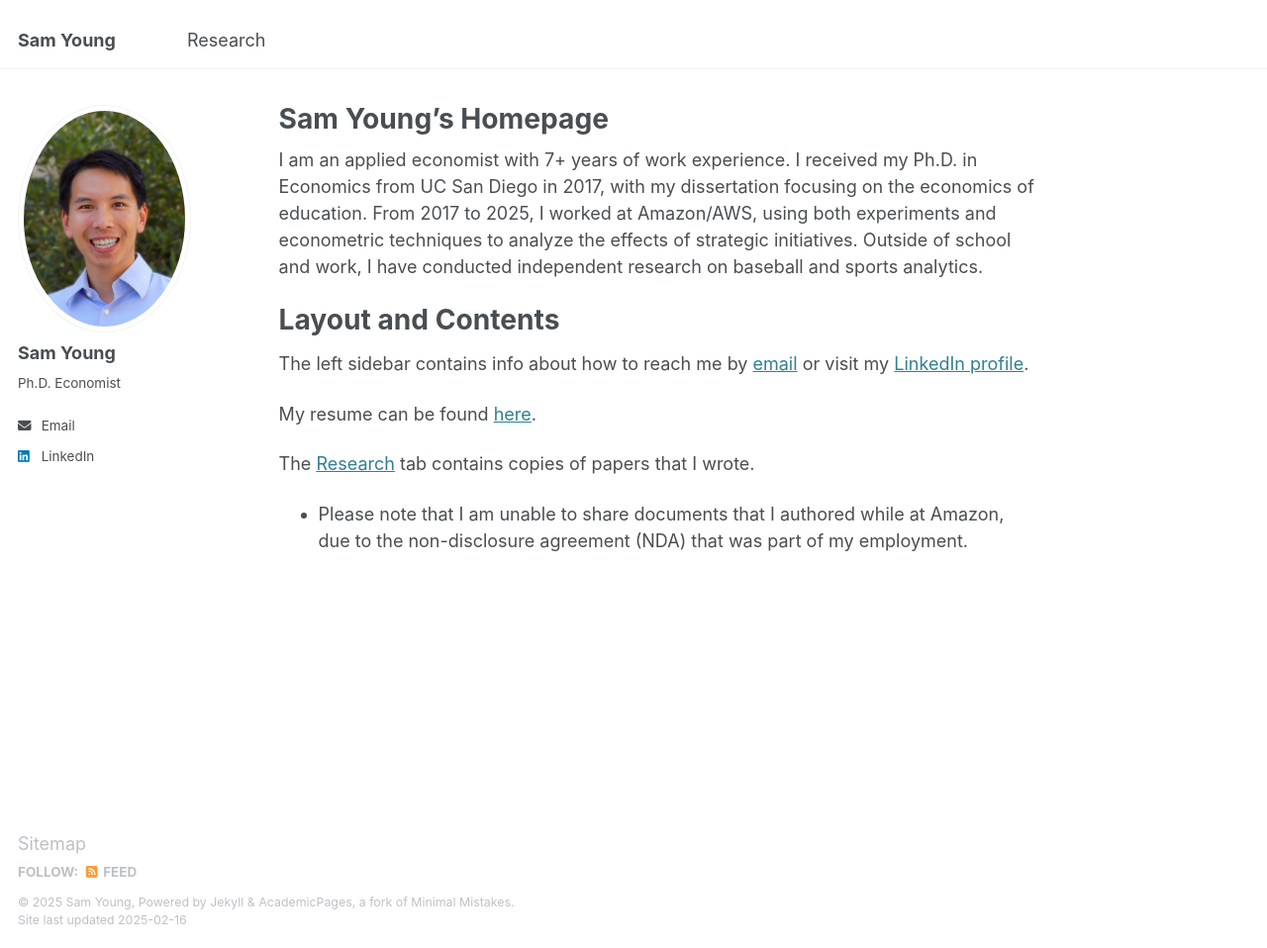
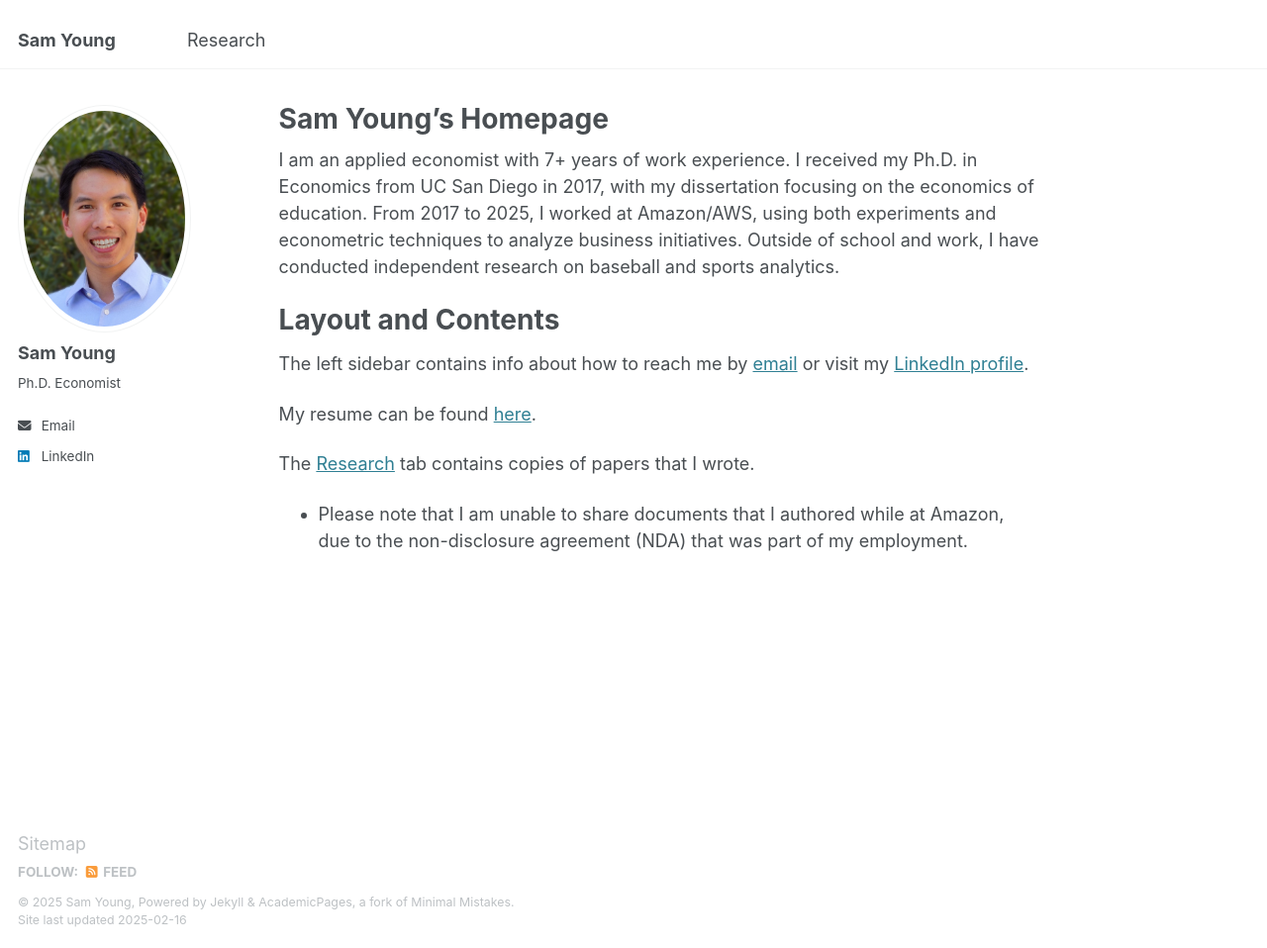
Before and after one commit to sam-young-econ/sam-young-econ.github.io, a Jekyll site: the page built from _pages/about.md, in a window 1280 px wide and 958 px high. Shown: the whole window at 99% size. Built offline with Jekyll 4.4.1, drawn with Linux system fonts in a browser that asks for light colours.

Commit message:
Minor edits to "about me" blurb

```diff
--- a/_pages/about.md
+++ b/_pages/about.md
@@ -7,7 +7,7 @@ redirect_from:
   - /about.html
 ---
 
-I am an applied economist with 7+ years of work experience.  I received my Ph.D. in Economics from UC San Diego in 2017, with my dissertation focusing on the economics of education.  From 2017 to 2025, I worked at Amazon/AWS, using both experiments and econometric techniques to analyze the effects of strategic initiatives.  Outside of school and work, I have conducted independent research on baseball and sports analytics.
+I am an applied economist with 7+ years of work experience.  I received my Ph.D. in Economics from UC San Diego in 2017, with my dissertation focusing on the economics of education.  From 2017 to 2025, I worked at Amazon/AWS, using both experiments and econometric techniques to analyze business initiatives.  Outside of school and work, I have conducted independent research on baseball and sports analytics.
 
 Layout and Contents
 ======
```
